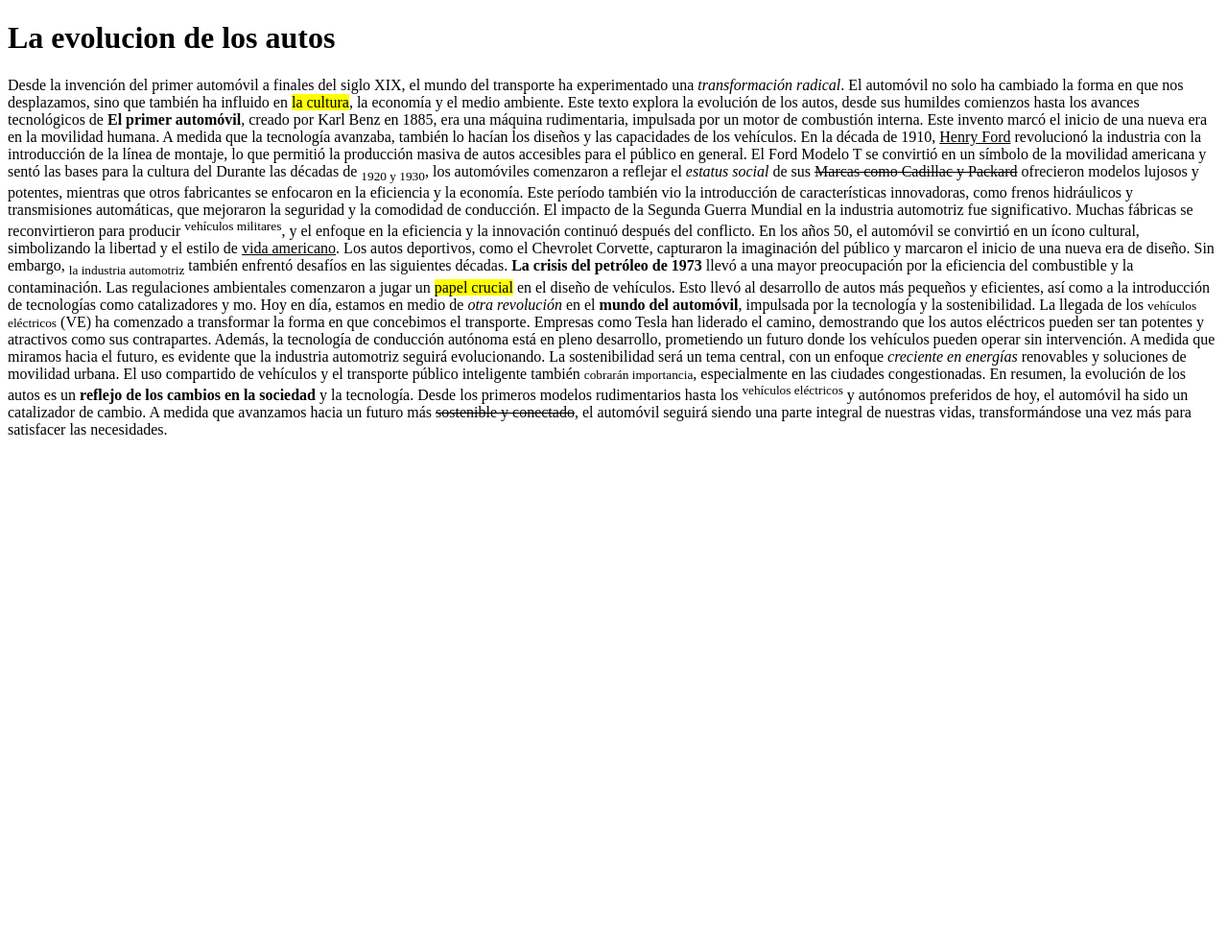
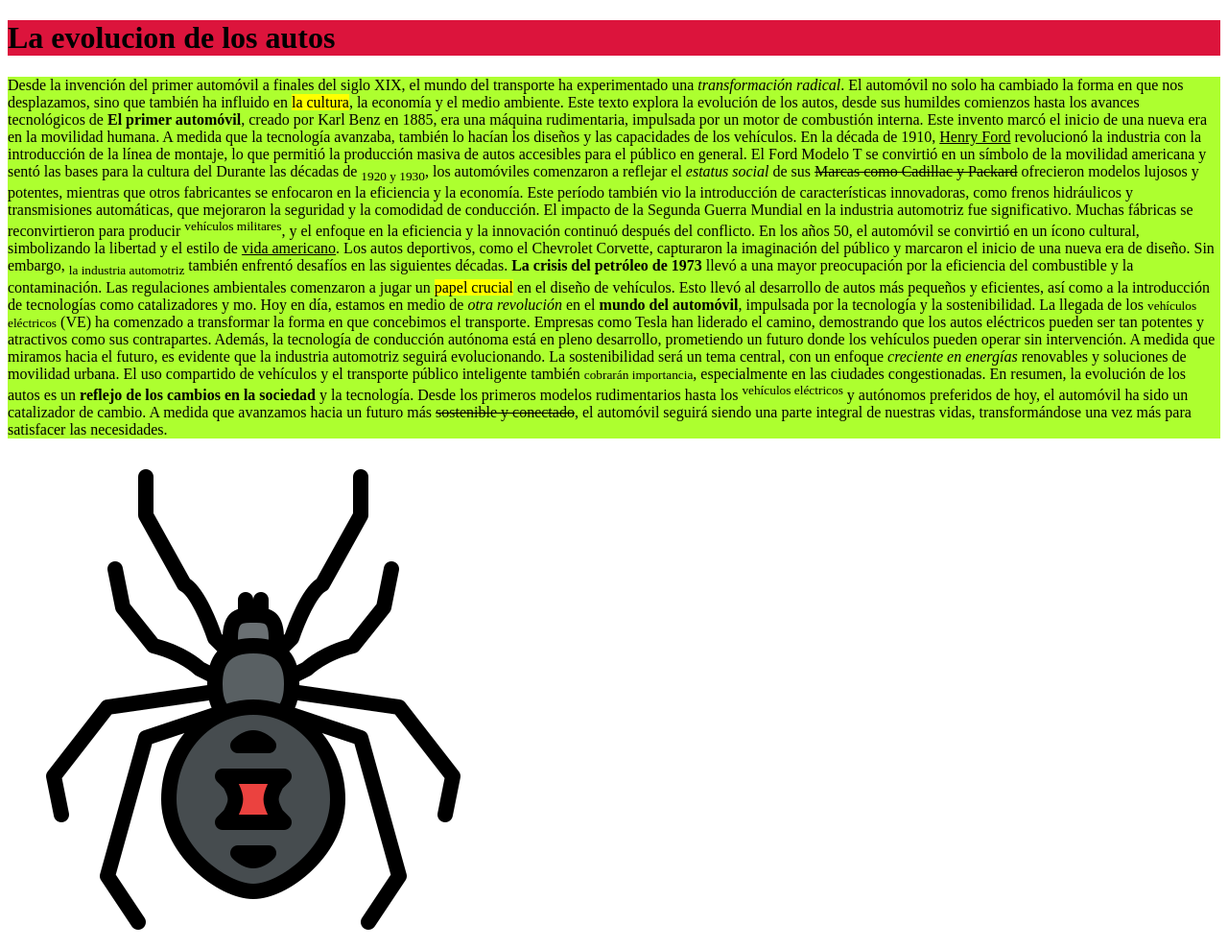
Before and after one commit to JeseFax64/MirepoJesse, a plain HTML site: page index.html in a window 1280 px wide. Shown: the whole page at 96% size. Before the commit the page ends 800 px from the top, so only its background shows below. Drawn offline with Linux system fonts and the light colour scheme.

Commit message:
leo hermso

```diff
--- a/imagenes/index.html
+++ b/index.html
@@ -6,8 +6,8 @@
     <title>Document</title>
 </head>
 <body>
-    <h1>La evolucion de los autos</h1>
-    <p>Desde la invención del primer automóvil a finales del siglo XIX, el mundo del transporte ha experimentado una  <i>transformación radical</i>. El automóvil no solo ha cambiado la forma en que nos desplazamos, sino que también ha influido en <mark>la cultura</mark>, la economía y el medio ambiente. Este texto explora la evolución de los autos, desde sus humildes comienzos hasta los avances tecnológicos de
+    <h1 style="background-color: crimson;">La evolucion de los autos</h1>
+    <p style="background-color: greenyellow;">Desde la invención del primer automóvil a finales del siglo XIX, el mundo del transporte ha experimentado una  <i>transformación radical</i>. El automóvil no solo ha cambiado la forma en que nos desplazamos, sino que también ha influido en <mark>la cultura</mark>, la economía y el medio ambiente. Este texto explora la evolución de los autos, desde sus humildes comienzos hasta los avances tecnológicos de
 
        <b> El primer automóvil</b>, creado por Karl Benz en 1885, era una máquina rudimentaria, impulsada por un motor de combustión interna. Este invento marcó el inicio de una nueva era en la movilidad humana. A medida que la tecnología avanzaba, también lo hacían los diseños y las capacidades de los vehículos. En la década de 1910, <ins>Henry Ford</ins> revolucionó la industria con la introducción de la línea de montaje, lo que permitió la producción masiva de autos accesibles para el público en general. El Ford Modelo T se convirtió en un símbolo de la movilidad americana y sentó las bases para la cultura del
 
@@ -22,5 +22,6 @@
         A medida que miramos hacia el futuro, es evidente que la industria automotriz seguirá evolucionando. La sostenibilidad será un tema central, con un enfoque <em>creciente en energías</em> renovables y soluciones de movilidad urbana. El uso compartido de vehículos y el transporte público inteligente también <small>cobrarán importancia</small>, especialmente en las ciudades congestionadas.
 
         En resumen, la evolución de los autos es un <strong> reflejo de los cambios en la sociedad</strong> y la tecnología. Desde los primeros modelos rudimentarios hasta los <sup>vehículos eléctricos</sup> y autónomos preferidos de hoy, el automóvil ha sido un catalizador de cambio. A medida que avanzamos hacia un futuro más <del>sostenible y conectado</del>, el automóvil seguirá siendo una parte integral de nuestras vidas, transformándose una vez más para satisfacer las necesidades.</p>
+        <img src="imagenes/arana-viuda-negra.png" alt="ARAÑA">
 </body>
 </html>
```
